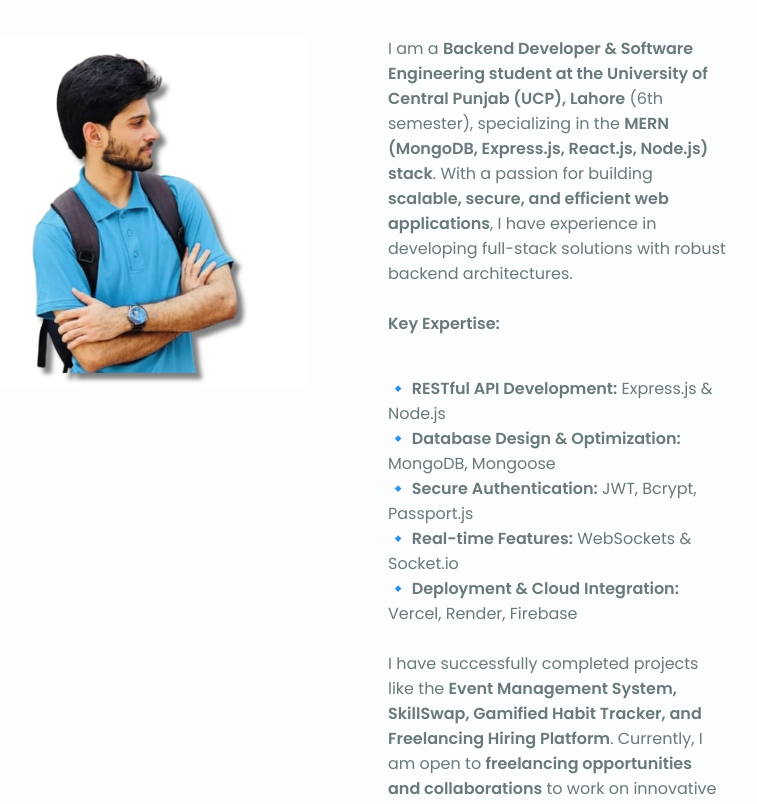
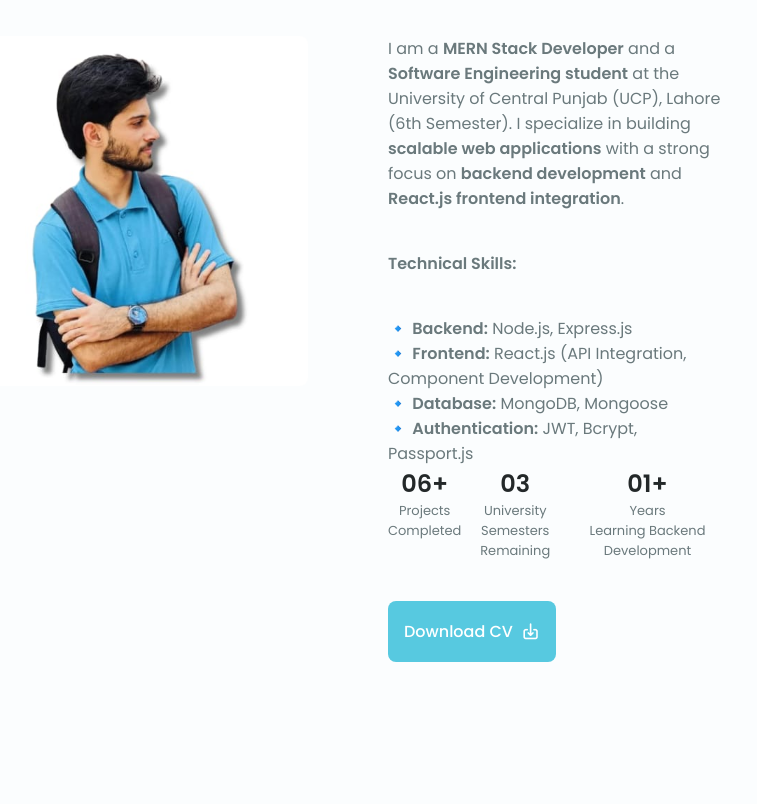
Before and after one commit to hashimaq/Hashim-Portfolio, a plain HTML site: page index.html in a window 1280 px wide. Shown: the part 1060-1864 px from the top of the page, without its empty margins (298-1055 px from the left). Drawn offline with nearby package versions, Linux system fonts and the light colour scheme.

Commit message:
Updated Home and About Me sections

```diff
--- a/index.html
+++ b/index.html
@@ -109,9 +109,9 @@
 
                         <div class="home__data">
                             <h1 class="home__title">Hi, I'm Hashim Qureshi</h1>
-                            <h3 class="home__subtitle">Backend Developer</h3>
-                            <p class="home__description">Backend developer with expertise in Node.js, Express.js, and MongoDB,
-                                focused on building robust APIs, secure authentication, and scalable server-side applications.</p>
+                            <h3 class="home__subtitle">MERN Stack Developer</h3>
+                            <p class="home__description">Full-stack developer specializing in the MERN stack (MongoDB, Express.js, React.js, Node.js),
+                                with a strong focus on backend architecture, API development, and seamless frontend integration.</p>
                             <a href="#contact" class="button button--flex home__button">
                                 Contact Me<i class="uil uil-message button__icon"></i>
                             </a>
@@ -134,26 +134,21 @@
             <span class="section__subtitle">My Introduction</span>
 
             <div class="about__container container grid">
-        <img src="packages/images/hash2.jpg" alt="" class="about__img">
+                <img src="packages/images/hash2.jpg" alt="Hashim Qureshi" class="about__img">
+
                 <div class="about__data">
                     <p class="about__description">
-                I am a <b>Backend Developer & Software Engineering student at the University of Central Punjab (UCP), Lahore</b> (6th semester),
-                specializing in the <b>MERN (MongoDB, Express.js, React.js, Node.js) stack</b>. With a passion for building <b>scalable, secure, and efficient web applications</b>,
-                I have experience in developing full-stack solutions with robust backend architectures.
-                <br><br>
-                <b>Key Expertise:</b>
-                <ul>
-                    <li><b>🔹 RESTful API Development:</b> Express.js & Node.js</li>
-                    <li><b>🔹 Database Design & Optimization:</b> MongoDB, Mongoose</li>
-                    <li><b>🔹 Secure Authentication:</b> JWT, Bcrypt, Passport.js</li>
-                    <li><b>🔹 Real-time Features:</b> WebSockets & Socket.io</li>
-                    <li><b>🔹 Deployment & Cloud Integration:</b> Vercel, Render, Firebase</li>
-                </ul>
-                <br>
-                I have successfully completed projects like the <b>Event Management System, SkillSwap, Gamified Habit Tracker, and Freelancing Hiring Platform</b>.
-                Currently, I am open to <b>freelancing opportunities and collaborations</b> to work on innovative and impactful solutions.
+                        I am a <b>MERN Stack Developer</b> and a <b>Software Engineering student</b> at the University of Central Punjab (UCP), Lahore (6th Semester).
+                        I specialize in building <b>scalable web applications</b> with a strong focus on <b>backend development</b> and <b>React.js frontend integration</b>.
                     </p>
 
+                    <p class="about__description"><b>Technical Skills:</b></p>
+                    <ul class="about__list">
+                        <li>🔹 <b>Backend:</b> Node.js, Express.js</li>
+                        <li>🔹 <b>Frontend:</b> React.js (API Integration, Component Development)</li>
+                        <li>🔹 <b>Database:</b> MongoDB, Mongoose</li>
+                        <li>🔹 <b>Authentication:</b> JWT, Bcrypt, Passport.js</li>
+               </ul>
             <div class="about__info">
                 <div>
                     <span class="about__info-title">06+</span>
@@ -170,7 +165,7 @@
             </div>
 
             <div class="about__buttons">
-                <a download="" href="assets/pdf/HashimResume.pdf" class="button button--flex">
+                <a download="" href="assets/MHashimQureshiResume.pdf" class="button button--flex">
                     Download CV<i class="uil uil-download-alt button__icon"></i>
                 </a>
             </div>
```
Also changed, not shown: 2 other files. Lines whose indentation alone changed are shown as unchanged.
